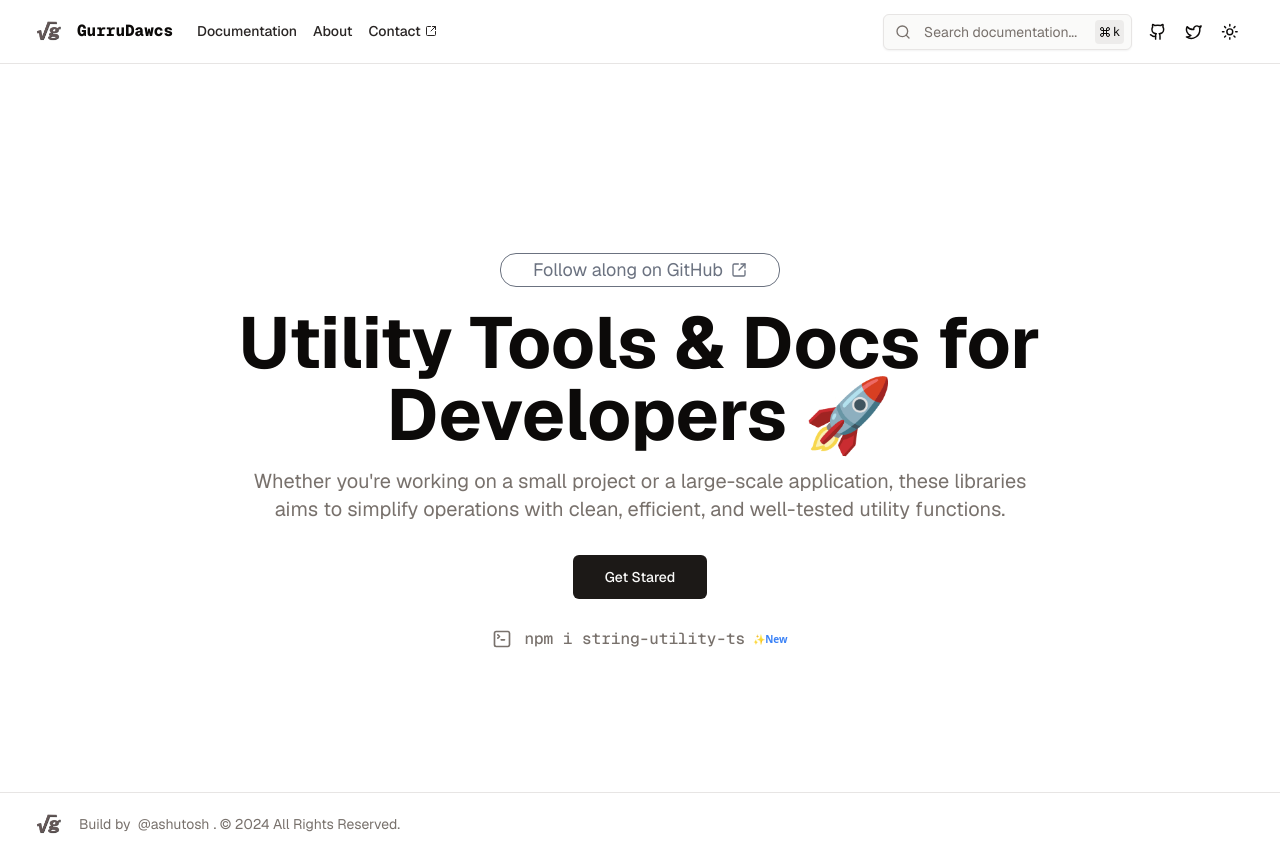
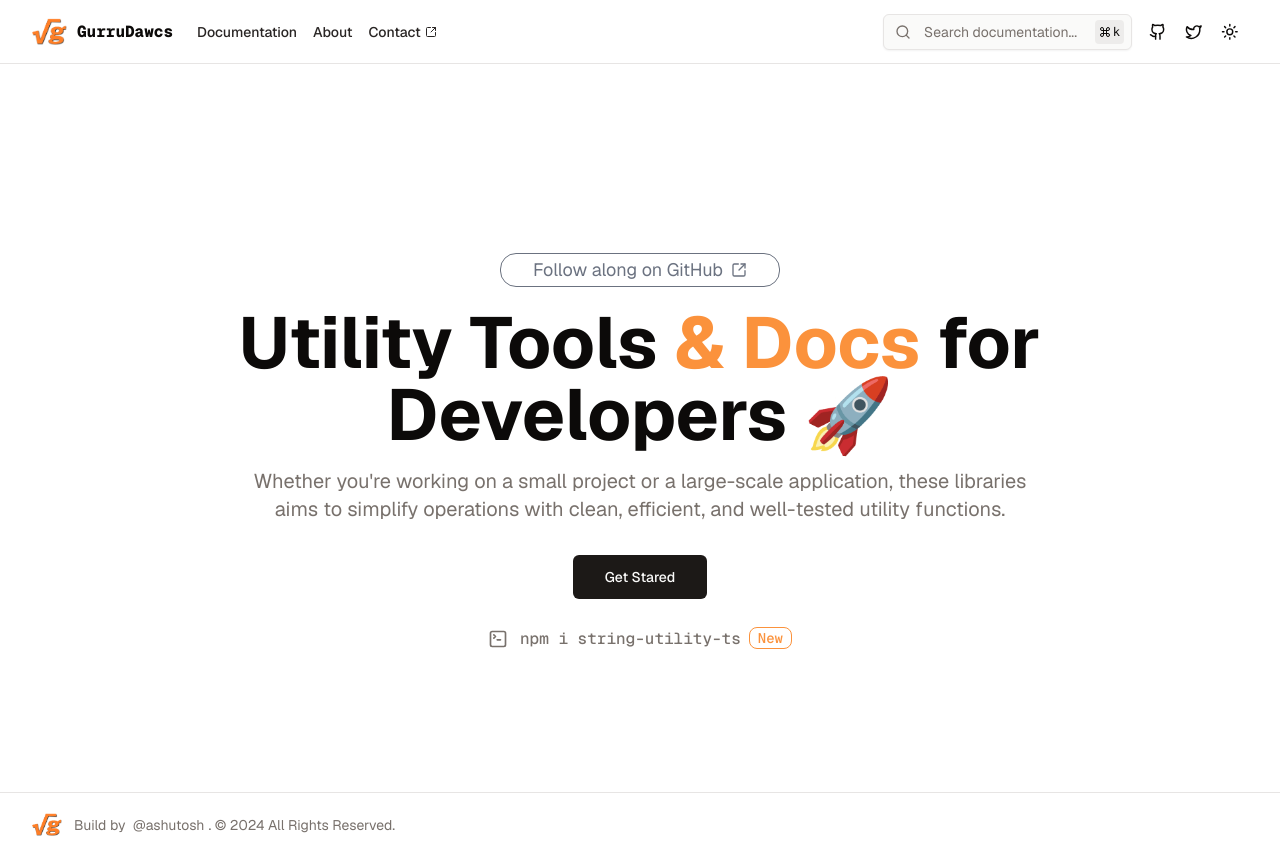
Before and after one commit to gurrudev/gurru-dawcs, a Next.js app: page / in a window 1280 px wide. Built offline with nearby package versions, Linux system fonts and the light colour scheme.

Commit message:
UPDATE: Dark Mode theme changed

```diff
--- a/app/globals.css
+++ b/app/globals.css
@@ -119,3 +119,28 @@ blockquote > p::before {
 .highlight-comp > code {
     background-color: transparent !important;
 }
+
+/* scrollbar */
+
+/* WebKit-based browsers (Chrome, Safari, Edge) */
+::-webkit-scrollbar {
+  width: 8px; /* Width of the scrollbar */
+  border-radius: 10px;
+}
+
+::-webkit-scrollbar-track {
+  background: #3b83f600; /* Track color */
+}
+
+::-webkit-scrollbar-thumb {
+  background-color: #eb89392d; /* Scrollbar color */
+  border-radius: 10px; /* Rounded corners */
+  border: 2px solid transparent; /* Space around the scrollbar */
+}
+
+/* Firefox */
+.scrollbar-thin {
+  scrollbar-width: thin; /* Make scrollbar thinner */
+  border-radius: 10px; /* Rounded corners */
+  scrollbar-color: #eb89392d #3b83f600; /* Scrollbar and track colors */
+}
--- a/app/page.tsx
+++ b/app/page.tsx
@@ -19,7 +19,10 @@ export default function Home() {
                 <SquareArrowOutUpRight className="w-4 h-4 font-extrabold" />
             </Link>
             <h1 className="text-3xl font-bold mb-4 sm:text-7xl">
-                {"Utility Tools"} & {"Docs for Developers 🚀"}
+                <span className=" ">{"Utility Too"}</span>
+                {"ls "}
+                <span className="text-orange-400">{"& Docs "}</span>
+                {"for Developers 🚀"}
             </h1>
             <p className="mb-8 sm:text-xl max-w-[800px] text-muted-foreground">
                 {
@@ -47,10 +50,13 @@ export default function Home() {
                   Read Blog
               </Link> */}
             </div>
-            <span className="flex flex-row items-start sm:gap-2 gap-0.5 text-muted-foreground text-md mt-7 -mb-12 max-[800px]:mb-12 font-code text-base font-medium">
+            <p className="flex flex-row items-start sm:gap-2 gap-0.5 text-muted-foreground text-md mt-7 -mb-12 max-[800px]:mb-12 font-code text-base font-medium">
                 <TerminalSquareIcon className="w-5 h-5 mr-1 mt-0.5" />
-                {"npm i string-utility-ts"} <span className="text-blue-500 text-[10px] font-bold font-sans">✨New</span>
-            </span>
+                {"npm i string-utility-ts"}{" "}
+                <span className="text-orange-400 border border-orange-400 py-0 px-2 rounded-lg text-sm">
+                    New
+                </span>
+            </p>
         </div>
     );
 }
--- a/components/footer.tsx
+++ b/components/footer.tsx
@@ -9,7 +9,7 @@ export function Footer() {
     <footer className="border-t w-full h-16">
       <div className="container flex items-center sm:justify-between justify-center sm:gap-0 gap-4 h-full text-muted-foreground text-sm flex-wrap sm:py-0 py-3 max-sm:px-4">
         <div className="flex items-center gap-3">
-          <Image src={logoG} alt="logo" width={35} height={35} />
+          <Image src={logoG} alt="logo" width={30} height={30} />
           <p className="text-center">
             Build by{" "}
             <Link
--- a/components/leftbar.tsx
+++ b/components/leftbar.tsx
@@ -14,7 +14,7 @@ import DocsMenu from "./docs-menu";
 
 export function Leftbar() {
     return (
-    <aside className="md:flex hidden flex-[1.5] min-w-[238px] sticky top-16 flex-col h-[93.75vh] overflow-y-auto">
+        <aside className="md:flex hidden flex-[1.5] min-w-[238px] sticky top-16 flex-col h-[93.75vh] overflow-y-auto scrollbar-thin ">
             <div className="py-4">
                 <DocsMenu />
             </div>
@@ -37,7 +37,7 @@ export function SheetLeftbar() {
                         <Logo />
                     </SheetClose>
                 </SheetHeader>
-        <div className="flex flex-col gap-4 overflow-y-auto">
+                <div className="flex flex-col gap-4 overflow-y-auto scrollbar-thin ">
                     <div className="flex flex-col gap-2.5 mt-3 mx-2 px-5">
                         <NavMenu isSheet />
                     </div>
--- a/components/search.tsx
+++ b/components/search.tsx
@@ -77,11 +77,11 @@ export default function Search() {
                             <span className="text-primary">{`"${searchedInput}"`}</span>
                         </p>
                     )}
-          <div className="max-h-[350px] overflow-y-auto">
-            <div className="flex flex-col items-start overflow-y-auto sm:px-2 px-1 pb-4">
+                    <div className="max-h-[350px] overflow-y-auto scrollbar-thin ">
+                        <div className="flex flex-col items-start overflow-y-auto sm:px-2 px-1 pb-4 scrollbar-thin ">
                             {filteredResults.map((item) => {
-                const level = (item.href.split("/").slice(1).length -
-                  1) as keyof typeof paddingMap;
+                                const level = (item.href.split("/").slice(1)
+                                    .length - 1) as keyof typeof paddingMap;
                                 const paddingClass = paddingMap[level];
 
                                 return (
--- a/components/sublink.tsx
+++ b/components/sublink.tsx
@@ -28,7 +28,7 @@ export default function SubLink({
   }, [href, path]);
 
   const Comp = (
-    <Anchor activeClassName="text-primary font-medium" href={href}>
+    <Anchor activeClassName="text-orange-400 font-medium" href={href}>
       {title}
     </Anchor>
   );
--- a/components/toc-observer.tsx
+++ b/components/toc-observer.tsx
@@ -57,7 +57,7 @@ export default function TocObserver({ data }: Props) {
               "pl-0": level == 2,
               "pl-4": level == 3,
               "pl-8 ": level == 4,
-              "font-medium text-primary": activeId == href.slice(1),
+              "font-medium text-orange-400 ": activeId == href.slice(1),
             })}
           >
             {text}
--- a/components/toc.tsx
+++ b/components/toc.tsx
@@ -8,7 +8,7 @@ export default async function Toc({ path }: { path: string }) {
         <div className="lg:flex hidden toc flex-[1.5] min-w-[238px] py-8 sticky top-16 h-[95.95vh]">
             <div className="flex flex-col gap-3 w-full pl-2">
                 <h3 className="font-medium text-sm">On this page</h3>
-        <div className="pb-2 pt-0.5 overflow-y-auto">
+                <div className="pb-2 pt-0.5 overflow-y-auto scrollbar-thin ">
                     <TocObserver data={tocs} />
                 </div>
             </div>
--- a/components/typography.tsx
+++ b/components/typography.tsx
@@ -2,8 +2,8 @@ import { PropsWithChildren } from "react";
 
 export function Typography({ children }: PropsWithChildren) {
   return (
-    <div className="prose prose-zinc dark:prose-invert prose-code:font-code dark:prose-code:bg-stone-900/25 prose-code:bg-stone-50 prose-pre:bg-background prose-headings:scroll-m-20 w-[85vw] sm:w-full sm:mx-auto prose-code:text-sm prose-code:leading-6 dark:prose-code:text-white prose-code:text-stone-800 prose-code:p-1 prose-code:rounded-md prose-code:border pt-2 !min-w-full prose-img:rounded-md prose-img:border prose-code:before:content-none prose-code:after:content-none prose-code:px-1.5 prose-code:overflow-x-auto !max-w-[500px]">
-      {children}
-    </div>
+      <div className="prose prose-zinc dark:prose-invert prose-code:font-code dark:prose-code:bg-stone-900/25 prose-code:bg-stone-50 prose-pre:bg-background prose-headings:scroll-m-20 w-[85vw] sm:w-full sm:mx-auto prose-code:text-sm prose-code:leading-6 dark:prose-code:text-white prose-code:text-stone-800 prose-code:p-1 prose-code:rounded-md prose-code:border pt-2 !min-w-full prose-img:rounded-md prose-img:border prose-code:before:content-none prose-code:after:content-none prose-code:px-1.5 prose-code:overflow-x-auto scrollbar-thin !max-w-[500px]">
+          {children}
+      </div>
   );
 }
```
Also changed, not shown: public/g.png, 1 other file (tests, documents, lock files or other folders). Lines whose indentation alone changed are shown as unchanged.
